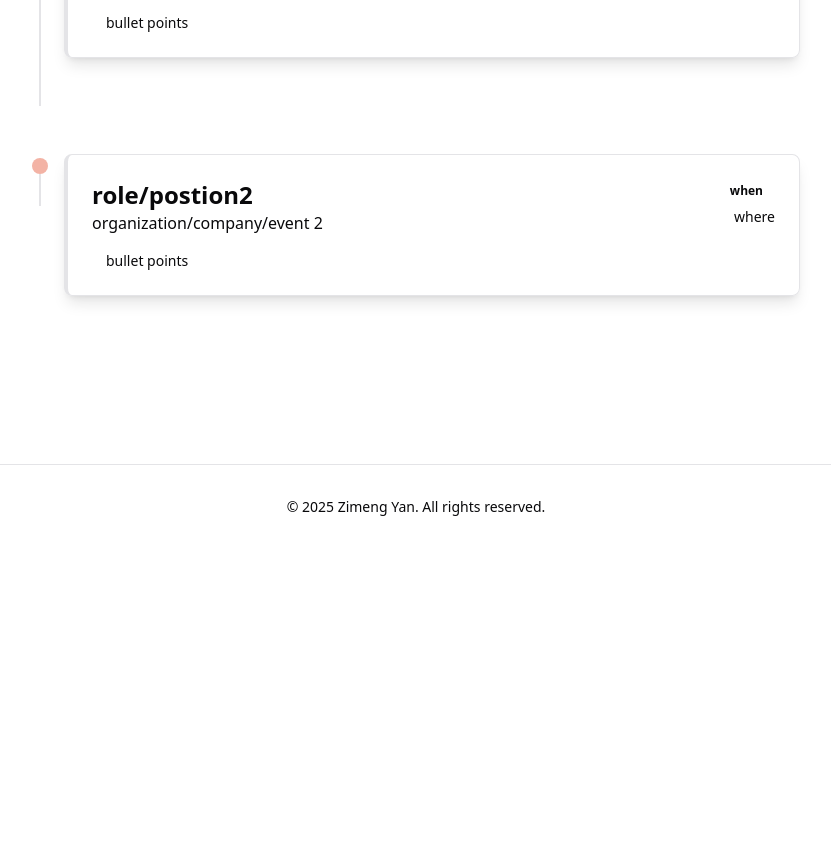
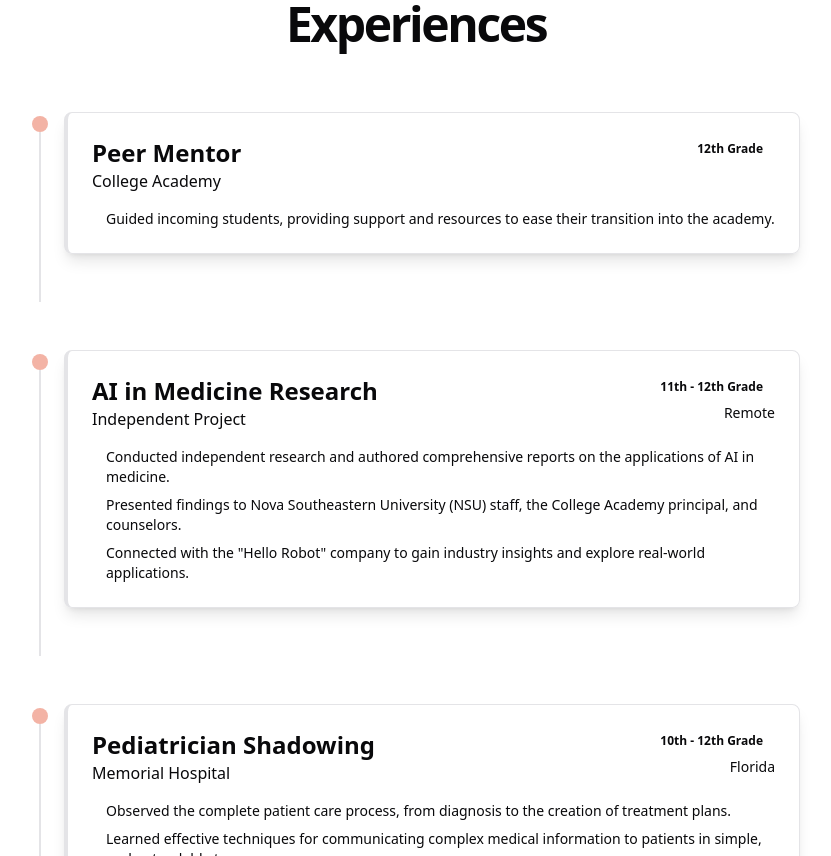
Before and after one commit to ninachenqm/amy-portfolio, a React (Vite) app: page / in a window 1280 px wide. Shown: the part 1340-2196 px from the top of the page, without its empty margins (224-1055 px from the left). Before the commit the page ends 1889 px from the top, so only its background shows below. Built offline with nearby package versions, Linux system fonts and the light colour scheme.

Commit message:
added  all experience on home page

```diff
--- a/src/components/AboutSection.jsx
+++ b/src/components/AboutSection.jsx
@@ -10,9 +10,9 @@ function AboutSection() {
         </h2>
         <div className="max-w-3xl mx-auto">
           <p className="text-lg text-muted-foreground mb-4">
-            Amy's detailed intro
+            My ultimate goal is to become an ER physician or a psychiatrist focused on research. Driven by my passion for emergency medicine and a strong desire to help communities in need. I love seeing people smile, and I find it super heartwarming to witness communities come together and support each other. I also love exploring why people think and behave the way they do, and I’m especially interested in ethical and philosophical questions about human nature and decision making. This curiosity drove me deeper into understanding different perspectives and motivates my goal of combining medicine with empathy in my future career.
           </p>
-          {/* 之后可以在这里添加更多内容，比如个人照片、特长卡片等 */}
+
         </div>
       </div>
     </section>
--- a/src/components/ExperienceSection.jsx
+++ b/src/components/ExperienceSection.jsx
@@ -1,54 +1,182 @@
 // src/components/ExperienceSection.jsx
 import React from 'react';
 
-
+// Data for the main experiences section
 const experiencesData = [
     {
-        id: 'exp1',
-        title: 'role/postion1',
-        organization: 'organization/company/event 1',
-        period: 'when',
-        location: 'where',
+        id: 'exp-ca-mentor',
+        title: 'Peer Mentor',
+        organization: 'College Academy',
+        period: '12th Grade',
+        location: null,
         descriptionPoints: [
-            'bullet points',
+            'Guided incoming students, providing support and resources to ease their transition into the academy.',
         ],
     },
     {
-        id: 'exp2',
-        title: 'role/postion2',
-        organization: 'organization/company/event 2',
-        period: 'when',
-        location: 'where',
+        id: 'exp-ai-medicine',
+        title: 'AI in Medicine Research',
+        organization: 'Independent Project',
+        period: '11th - 12th Grade',
+        location: 'Remote',
         descriptionPoints: [
-            'bullet points',
+            'Conducted independent research and authored comprehensive reports on the applications of AI in medicine.',
+            'Presented findings to Nova Southeastern University (NSU) staff, the College Academy principal, and counselors.',
+            'Connected with the "Hello Robot" company to gain industry insights and explore real-world applications.',
         ],
     },
-
+    {
+        id: 'exp-pediatrician',
+        title: 'Pediatrician Shadowing',
+        organization: 'Memorial Hospital',
+        period: '10th - 12th Grade',
+        location: 'Florida',
+        descriptionPoints: [
+            'Observed the complete patient care process, from diagnosis to the creation of treatment plans.',
+            'Learned effective techniques for communicating complex medical information to patients in simple, understandable terms.',
+            'Expanded medical knowledge through direct clinical exposure.',
+        ],
+    },
+    {
+        id: 'exp-tiktok',
+        title: 'First-Aid Education Content Creator',
+        organization: 'TikTok Passion Project (@Yolkifirstaid)',
+        period: '9th - 12th Grade',
+        location: 'Online',
+        descriptionPoints: [
+            'Created and managed a TikTok channel to educate the public on first-aid procedures using original illustrations.',
+            'Produced over 10 videos, growing the account to 350+ followers, 13,000+ likes, and 215,000+ total views.',
+            'Merged a passion for medicine with a hobby in digital art to create engaging educational content.',
+        ],
+    },
+    {
+        id: 'exp-baton',
+        title: 'Competitive Baton Twirler',
+        organization: 'Community Competition Team',
+        period: '4th - 12th Grade',
+        location: 'Florida',
+        descriptionPoints: [
+            'Achieved 1 National Championship, 7 State Championships, and over 25 local competition titles.',
+            'Won both Solo and Duo State Championships, showcasing individual and collaborative excellence.',
+            'Demonstrated extreme dedication by practicing for 585 consecutive days to earn a spot on the competition team.',
+        ],
+    },
+    {
+        id: 'exp-tedx',
+        title: 'TEDx Community Organizer & Speaker',
+        organization: 'Local TEDx Initiative',
+        period: '2nd - 12th Grade',
+        location: 'Community-based',
+        descriptionPoints: [
+            'Co-hosted local TEDx events, inviting speakers from top-20 universities to share their ideas.',
+            'Delivered over 200 public speeches and actively participated in TEDx Youth events.',
+            'Contributed to a community program that has positively impacted over 100 families and 200 individuals.',
+        ],
+    },
+    {
+        id: 'exp-art',
+        title: 'Artist',
+        organization: 'Formal Art Training',
+        period: '1st - 12th Grade',
+        location: null,
+        descriptionPoints: [
+            'Committed to weekly art classes for over a decade, producing hundreds of pieces of artwork.',
+            'Received two local awards in recognition of artistic skill and creativity.',
+        ],
+    },
 ];
 
-function ExperienceSection() {
-    return (
-        <section id="experiences" className="py-16 md:py-20 bg-muted/30"> {/* Using bg-muted/30 like the About section */}
-            <div className="container mx-auto px-4 md:px-6">
-                <div className="text-center mb-12 md:mb-16">
-                    <h2 className="text-3xl font-bold tracking-tighter sm:text-4xl md:text-5xl " style={{ animationDelay: '0.1s' }}>
-                        Experiences
-                    </h2>
+// Data for the volunteering and work experience section
+const volunteeringData = [
+    {
+        id: 'work-private-tutor',
+        title: 'Tutor',
+        organization: 'Private Company',
+        period: '12th Grade',
+        location: null,
+        descriptionPoints: [
+            'Recruited for a tutoring role based on academic performance and teaching abilities (starting soon).',
+        ],
+    },
+    {
+        id: 'work-barista',
+        title: 'Barista',
+        organization: 'Tealicious',
+        period: '11th Grade',
+        location: null,
+        descriptionPoints: [
+            'Delivered high-quality customer service in a fast-paced environment.',
+            'Mastered the ability to remain calm and efficient during peak business hours.',
+        ],
+    },
+    {
+        id: 'work-schoolhouse',
+        title: 'SAT Tutor',
+        organization: 'Schoolhouse.world',
+        period: 'Summer after 11th Grade',
+        location: 'Online',
+        descriptionPoints: [
+            'Led an SAT prep bootcamp, teaching 9 comprehensive lessons to students.',
+            'Designed and implemented personalized lesson plans to adapt to each student’s unique learning style.',
+            'Effectively coached students, resulting in significant score increases by the end of the bootcamp.',
+        ],
+    },
+    {
+        id: 'work-mathnasium',
+        title: 'Math Instructor',
+        organization: 'Mathnasium',
+        period: '10th - 11th Grade',
+        location: null,
+        descriptionPoints: [
+            'Tutored up to 6 students simultaneously in various math subjects.',
+            'Cultivated patience and empathy to effectively guide students through challenging concepts.',
+        ],
+    },
+    {
+        id: 'work-motorola',
+        title: 'Engineering Intern',
+        organization: 'Motorola Solutions Inc.',
+        period: '9th - 11th Grade',
+        location: null,
+        descriptionPoints: [
+            'Led a team of 20 students to design and develop a novel engineering project from concept to completion.',
+            'Pitched the final project to a "Shark Tank"-style panel of executives and won first place.',
+            'Gained hands-on experience with soldering, programming, and circuit board design.',
+            'Developed leadership, collaboration, and public speaking skills in a professional corporate setting.',
+        ],
+    },
+    {
+        id: 'work-nsu-intern',
+        title: 'Medical Intern',
+        organization: 'NSU AIM High Program',
+        period: '10th Grade',
+        location: null,
+        descriptionPoints: [
+            'Acquired hands-on experience with suturing, CPR, patient check-ups, and other foundational clinical skills.',
+            'Learned essential medical terminology, safety protocols, and the importance of teamwork in a clinical environment.',
+        ],
+    },
+    {
+        id: 'work-cashier',
+        title: 'Cashier',
+        organization: 'Enson Market',
+        period: '10th Grade',
+        location: null,
+        descriptionPoints: [
+            'Enhanced customer service and communication skills in a retail setting.',
+            'Managed financial transactions with accuracy and accountability.',
+        ],
+    },
+];
 
-                </div>
-
-                {/* Timeline container */}
-                <div className="relative max-w-3xl mx-auto space-y-10 md:space-y-12"> {/* Added relative for potential absolute positioning of a global timeline line if desired later */}
-                    {experiencesData.length > 0 ? (
-                        experiencesData.map((exp, index) => (
+// A reusable card component for displaying an experience
+const ExperienceCard = ({ exp, animationDelay }) => (
     <div
-                                key={exp.id}
-                                className="timeline-item "
-                                style={{ animationDelay: `${(index * 0.1) + 0.3}s` }}
+        className="timeline-item"
+        style={{ animationDelay }}
     >
-                                {/* Card styling directly on a div */}
         <div className="bg-card text-card-foreground rounded-lg shadow-lg border border-border overflow-hidden transition-all duration-300 hover:shadow-xl border-l-4 border-l-primary">
-                                    <div className="p-6"> {/* CardContent equivalent padding */}
+            <div className="p-6">
                 <div className="flex flex-col md:flex-row md:items-start md:justify-between mb-3">
                     {/* Left side: Title and Organization */}
                     <div className="mb-2 md:mb-0">
@@ -57,7 +185,7 @@ function ExperienceSection() {
                     </div>
                     {/* Right side: Period and Location */}
                     <div className="mt-1 md:mt-0 flex flex-col items-start md:items-end md:text-right">
-                                                <span className="inline-block px-3 py-1 rounded-full text-xs font-semibold bg-secondary text-secondary-foreground mb-1 whitespace-nowrap"> {/* Badge-like styling */}
+                        <span className="inline-block px-3 py-1 rounded-full text-xs font-semibold bg-secondary text-secondary-foreground mb-1 whitespace-nowrap">
                             {exp.period}
                         </span>
                         {exp.location && (
@@ -65,12 +193,11 @@ function ExperienceSection() {
                         )}
                     </div>
                 </div>
-
-                                        {/* Achievements / Description Points */}
+                {/* Description Points */}
                 <ul className="mt-4 space-y-2">
                     {exp.descriptionPoints.map((point, i) => (
                         <li key={i} className="flex items-start text-sm text-muted-foreground">
-                                                    <span className="mr-2 mt-1 h-1.5 w-1.5 flex-shrink-0 rounded-full bg-primary"></span> {/* Bullet point */}
+                            <span className="mr-2 mt-1 h-1.5 w-1.5 flex-shrink-0 rounded-full bg-primary"></span>
                             <span>{point}</span>
                         </li>
                     ))}
@@ -78,9 +205,55 @@ function ExperienceSection() {
             </div>
         </div>
     </div>
+);
+
+
+function ExperienceSection() {
+    return (
+        <section id="experiences" className="py-16 md:py-20 bg-muted/30">
+            <div className="container mx-auto px-4 md:px-6">
+                {/* Main Title */}
+                <div className="text-center mb-12 md:mb-16">
+                    <h2 className="text-3xl font-bold tracking-tighter sm:text-4xl md:text-5xl" style={{ animationDelay: '0.1s' }}>
+                        Experiences
+                    </h2>
+                </div>
+
+                {/* Experiences Timeline */}
+                <div className="relative max-w-3xl mx-auto space-y-10 md:space-y-12">
+                    {experiencesData.length > 0 ? (
+                        experiencesData.map((exp, index) => (
+                            <ExperienceCard
+                                key={exp.id}
+                                exp={exp}
+                                animationDelay={`${(index * 0.1) + 0.3}s`}
+                            />
                         ))
                     ) : (
-                        <p className="text-center text-muted-foreground">Getting my experiences...</p>
+                        <p className="text-center text-muted-foreground">Loading experiences...</p>
+                    )}
+                </div>
+
+                {/* Volunteering / Work Subtitle */}
+                <div className="text-center mt-20 mb-12 md:mb-16">
+                    <h3 className="text-3xl font-bold tracking-tighter sm:text-4xl" style={{ animationDelay: '0.2s' }}>
+                        Volunteering / Work
+                    </h3>
+                </div>
+
+                {/* Volunteering & Work Timeline */}
+                <div className="relative max-w-3xl mx-auto space-y-10 md:space-y-12">
+                    {volunteeringData.length > 0 ? (
+                        volunteeringData.map((exp, index) => (
+                            <ExperienceCard
+                                key={exp.id}
+                                exp={exp}
+                                // Continue animation delay from the previous list
+                                animationDelay={`${((experiencesData.length + index) * 0.1) + 0.3}s`}
+                            />
+                        ))
+                    ) : (
+                        <p className="text-center text-muted-foreground">Loading work history...</p>
                     )}
                 </div>
 
```
Lines whose indentation alone changed are shown as unchanged.
